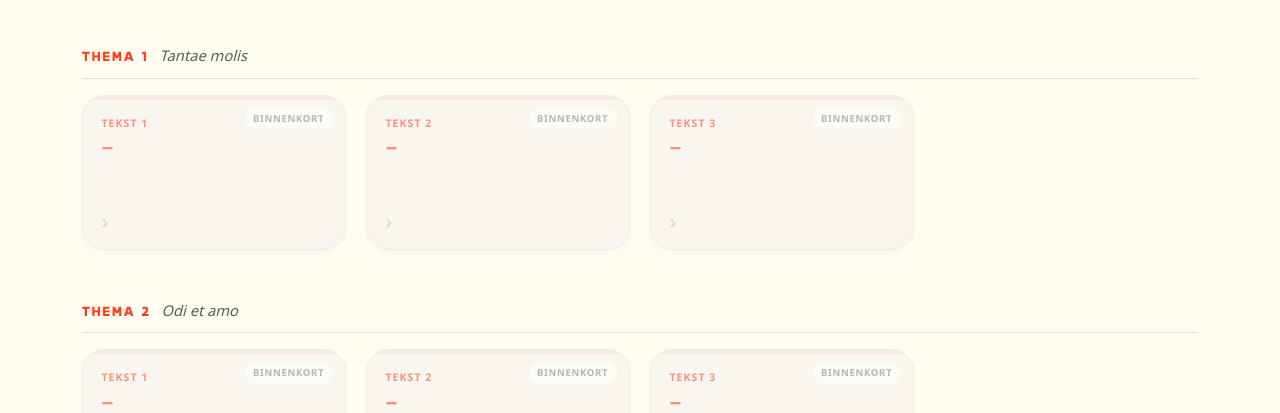
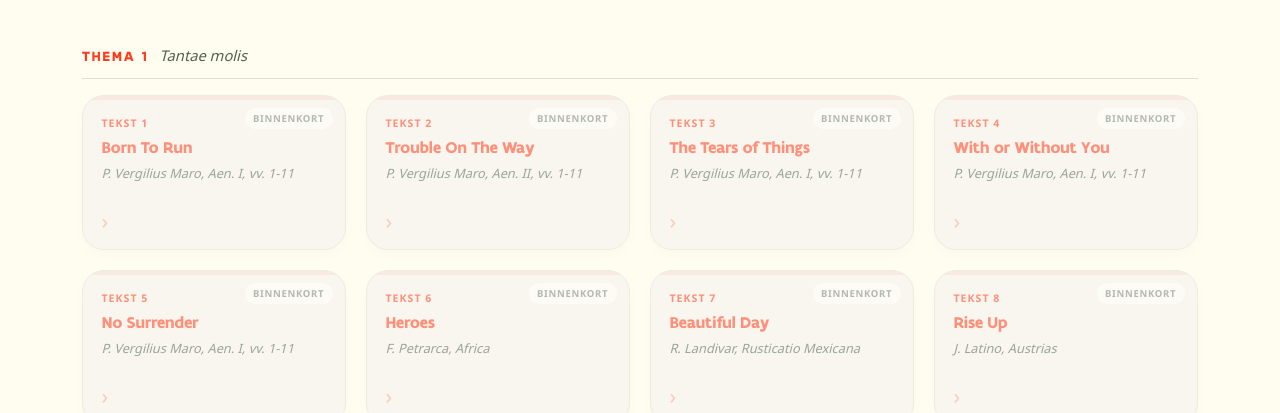
Before and after one commit to jeveraerdt/groenhovelatijn3egraad, a plain HTML site: page 5dejaar/teksten.html in a window 1280 px wide. Shown: the part 387-800 px from the top of the page. Drawn offline with nearby package versions, Linux system fonts and the light colour scheme.

Commit message:
Add upcoming text cards with titles and authors
Added new text cards with titles and authors for upcoming texts.

```diff
--- a/5dejaar/teksten.html
+++ b/5dejaar/teksten.html
@@ -513,24 +513,64 @@
           <a class="tekst-kaart coming-soon" href="#">
             <span class="kaart-badge">Binnenkort</span>
             <div class="kaart-meta">Tekst 1</div>
-            <div class="kaart-titel">—</div>
-            <div class="kaart-auteur"></div>
+            <div class="kaart-titel">Born To Run</div>
+            <div class="kaart-auteur">P. Vergilius Maro, Aen. I, vv. 1-11</div>
             <div class="kaart-pijl">›</div>
           </a>
 
           <a class="tekst-kaart coming-soon" href="#">
             <span class="kaart-badge">Binnenkort</span>
             <div class="kaart-meta">Tekst 2</div>
-            <div class="kaart-titel">—</div>
-            <div class="kaart-auteur"></div>
+            <div class="kaart-titel">Trouble On The Way</div>
+            <div class="kaart-auteur">P. Vergilius Maro, Aen. II, vv. 1-11</div>
             <div class="kaart-pijl">›</div>
           </a>
 
           <a class="tekst-kaart coming-soon" href="#">
             <span class="kaart-badge">Binnenkort</span>
             <div class="kaart-meta">Tekst 3</div>
-            <div class="kaart-titel">—</div>
-            <div class="kaart-auteur"></div>
+            <div class="kaart-titel">The Tears of Things</div>
+            <div class="kaart-auteur">P. Vergilius Maro, Aen. I, vv. 1-11</div>
+            <div class="kaart-pijl">›</div>
+          </a>
+
+          <a class="tekst-kaart coming-soon" href="#">
+            <span class="kaart-badge">Binnenkort</span>
+            <div class="kaart-meta">Tekst 4</div>
+            <div class="kaart-titel">With or Without You</div>
+            <div class="kaart-auteur">P. Vergilius Maro, Aen. I, vv. 1-11</div>
+            <div class="kaart-pijl">›</div>
+          </a>
+
+           <a class="tekst-kaart coming-soon" href="#">
+            <span class="kaart-badge">Binnenkort</span>
+            <div class="kaart-meta">Tekst 5</div>
+            <div class="kaart-titel">No Surrender</div>
+            <div class="kaart-auteur">P. Vergilius Maro, Aen. I, vv. 1-11</div>
+            <div class="kaart-pijl">›</div>
+          </a>
+
+           <a class="tekst-kaart coming-soon" href="#">
+            <span class="kaart-badge">Binnenkort</span>
+            <div class="kaart-meta">Tekst 6</div>
+            <div class="kaart-titel">Heroes</div>
+            <div class="kaart-auteur">F. Petrarca, Africa</div>
+            <div class="kaart-pijl">›</div>
+          </a>
+
+           <a class="tekst-kaart coming-soon" href="#">
+            <span class="kaart-badge">Binnenkort</span>
+            <div class="kaart-meta">Tekst 7</div>
+            <div class="kaart-titel">Beautiful Day</div>
+            <div class="kaart-auteur">R. Landivar, Rusticatio Mexicana</div>
+            <div class="kaart-pijl">›</div>
+          </a>
+
+          <a class="tekst-kaart coming-soon" href="#">
+            <span class="kaart-badge">Binnenkort</span>
+            <div class="kaart-meta">Tekst 8</div>
+            <div class="kaart-titel">Rise Up</div>
+            <div class="kaart-auteur">J. Latino, Austrias</div>
             <div class="kaart-pijl">›</div>
           </a>
         </div>
```
